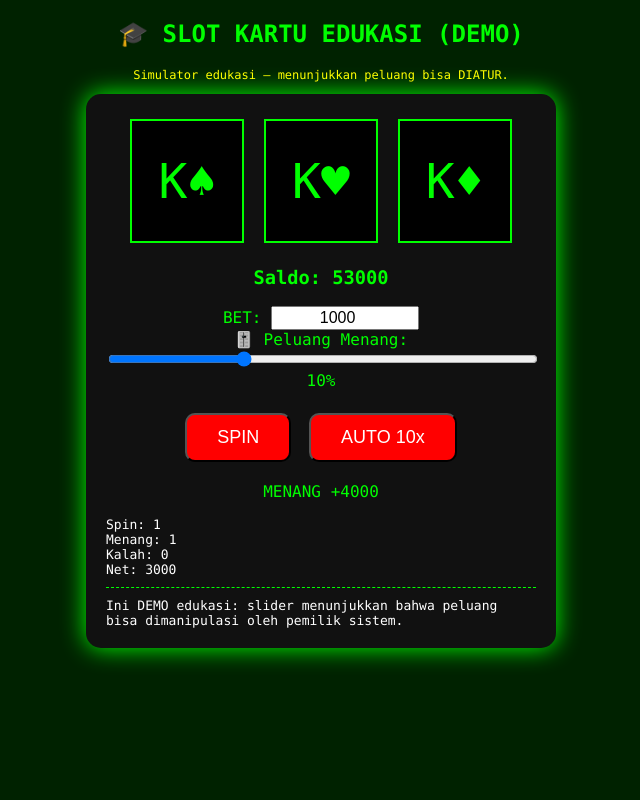
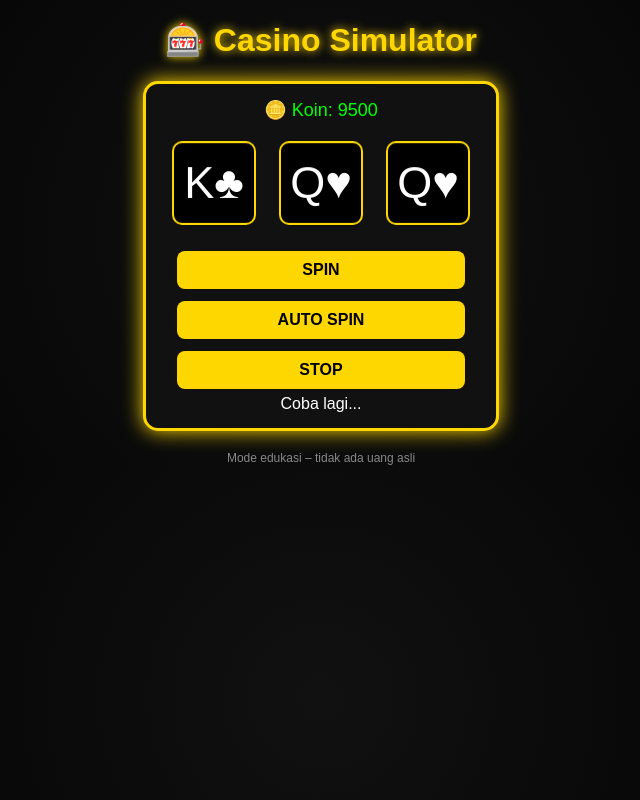
Before and after one commit to d400250014-collab/slot-main, a plain HTML site: page index.html in a window 1280 px wide. Both pictures are taken after a click on the button "SPIN". Shown: the whole page, without its empty margins (319-959 px from the left). Drawn offline with Linux system fonts and the light colour scheme.

Commit message:
update lagi

```diff
--- a/index.html
+++ b/index.html
@@ -1,118 +1,140 @@
 <!DOCTYPE html>
-<html>
+<html lang="id">
 <head>
 <meta charset="UTF-8">
-<title>Slot Kartu Edukasi</title>
+<meta name="viewport" content="width=device-width, initial-scale=1.0">
+<title>Casino Simulator Edukasi</title>
+
 <style>
-body{background:#020;color:#0f0;font-family:Consolas;text-align:center;}
-.machine{width:430px;margin:auto;padding:20px;border-radius:15px;background:#111;box-shadow:0 0 25px #0f0;}
-.reel span{display:inline-block;width:110px;height:120px;font-size:48px;line-height:120px;border:2px solid #0f0;margin:5px;background:black;}
-button{background:red;color:white;padding:12px 30px;font-size:18px;border-radius:10px;margin:4px;cursor:pointer;}
-input{width:140px;text-align:center;font-size:16px;}
-.warning{color:yellow;font-size:12px;}
-.stat,.edu{text-align:left;color:white;font-size:13px;margin-top:10px;}
-.edu{border-top:1px dashed #0f0;padding-top:10px;}
-.slider{width:100%;}
-.spinAnim{animation:spin .2s linear infinite;}
-@keyframes spin{from{transform:translateY(0);}to{transform:translateY(10px);}}
-.flash{box-shadow:0 0 25px gold;}
+body{
+    margin:0;
+    background:radial-gradient(circle,#111,#000);
+    color:#fff;
+    font-family:Arial;
+    text-align:center;
+}
+h1{color:gold;text-shadow:0 0 10px gold;}
+.slot-box{
+    margin:20px auto;
+    width:320px;
+    background:#111;
+    border:3px solid gold;
+    border-radius:15px;
+    padding:15px;
+    box-shadow:0 0 20px gold;
+}
+.reels{
+    display:flex;
+    justify-content:space-around;
+    margin:20px 0;
+}
+.reel{
+    width:80px;height:80px;
+    background:#000;
+    border:2px solid gold;
+    border-radius:10px;
+    font-size:45px;
+    display:flex;
+    align-items:center;
+    justify-content:center;
+    animation:spin 0.5s infinite;
+}
+@keyframes spin{
+    0%{transform:rotateX(0deg)}
+    100%{transform:rotateX(360deg)}
+}
+button{
+    width:90%;
+    margin:6px;
+    padding:10px;
+    font-size:16px;
+    border:none;
+    border-radius:8px;
+    background:gold;
+    color:#000;
+    font-weight:bold;
+}
+button:active{transform:scale(0.95);}
+.balance{color:#0f0;font-size:18px;}
+.footer{font-size:12px;color:#888;margin-top:10px;}
 </style>
 </head>
 
 <body>
 
-<h2>🎓 SLOT KARTU EDUKASI (DEMO)</h2>
-<p class="warning">Simulator edukasi – menunjukkan peluang bisa DIATUR.</p>
+<h1>🎰 Casino Simulator</h1>
+<div class="slot-box">
+<div class="balance">🪙 Koin: <span id="bal">10000</span></div>
 
-<div class="machine" id="box">
-  <div class="reel">
-    <span id="a">A♠</span>
-    <span id="b">K♥</span>
-    <span id="c">Q♦</span>
+<div class="reels">
+<div class="reel" id="r1">🃏</div>
+<div class="reel" id="r2">🃏</div>
+<div class="reel" id="r3">🃏</div>
 </div>
 
-  <h3>Saldo: <span id="saldo">50000</span></h3>
+<button onclick="spin()">SPIN</button>
+<button onclick="autoStart()">AUTO SPIN</button>
+<button onclick="autoStop()">STOP</button>
 
-  BET:
-  <input type="number" id="bet" value="1000" min="100" step="100"><br>
-
-  🎚️ Peluang Menang:
-  <input type="range" id="rate" min="1" max="30" value="10" class="slider">
-  <span id="rateText">10%</span><br><br>
-
-  <button id="spinBtn">SPIN</button>
-  <button id="autoBtn">AUTO 10x</button>
-
-  <p id="msg"></p>
-
-  <div class="stat">
-    Spin: <span id="spinCount">0</span><br>
-    Menang: <span id="winCount">0</span><br>
-    Kalah: <span id="loseCount">0</span><br>
-    Net: <span id="netCount">0</span>
+<div id="msg"></div>
 </div>
 
-  <div class="edu">
-    Ini DEMO edukasi: slider menunjukkan bahwa peluang bisa dimanipulasi oleh pemilik sistem.
-  </div>
-</div>
+<div class="footer">Mode edukasi – tidak ada uang asli</div>
+
+<audio id="spinSound" src="https://assets.mixkit.co/sfx/preview/mixkit-arcade-game-jump-coin-216.wav"></audio>
+<audio id="winSound" src="https://assets.mixkit.co/sfx/preview/mixkit-winning-chimes-2015.wav"></audio>
 
 <script>
-let saldo=50000,spin=0,win=0,lose=0,net=0;
+let symbols = ["A♠","K♣","Q♥","J♦","7★","🃏"];
+let balance = 10000;
+let bet = 500;
+let winRate = 0.6; // 60% win chance (bisa diubah)
+let auto;
 
-const deck=["A","K","Q","J","10"];
-
-const saldoEl=document.getElementById("saldo");
-const spinEl=document.getElementById("spinCount");
-const winEl=document.getElementById("winCount");
-const loseEl=document.getElementById("loseCount");
-const netEl=document.getElementById("netCount");
-const msgEl=document.getElementById("msg");
-const rate=document.getElementById("rate");
-const rateText=document.getElementById("rateText");
-
-rate.oninput=()=>rateText.innerHTML=rate.value+"%";
-
-function spinOnce(){
-  let bet=parseInt(document.getElementById("bet").value);
-  if(isNaN(bet)||bet<100||saldo<bet)return;
-
-  spin++; saldo-=bet; net-=bet;
-
-  let isWin=Math.random()*100<parseInt(rate.value);
-
-  let v=deck[Math.floor(Math.random()*deck.length)];
-  let a=document.getElementById("a");
-  let b=document.getElementById("b");
-  let c=document.getElementById("c");
-
-  if(isWin){
-    a.innerHTML=v+"♠"; b.innerHTML=v+"♥"; c.innerHTML=v+"♦";
-    let w=bet*4; saldo+=w; net+=w; win++;
-    msgEl.innerHTML="MENANG +" + w;
-  }else{
-    a.innerHTML=deck[Math.floor(Math.random()*5)]+"♠";
-    b.innerHTML=deck[Math.floor(Math.random()*5)]+"♥";
-    c.innerHTML=deck[Math.floor(Math.random()*5)]+"♦";
-    lose++; msgEl.innerHTML="KALAH";
+function rand(){
+ return symbols[Math.floor(Math.random()*symbols.length)];
 }
 
-  saldoEl.innerHTML=saldo;
-  spinEl.innerHTML=spin;
-  winEl.innerHTML=win;
-  loseEl.innerHTML=lose;
-  netEl.innerHTML=net;
+function spin(){
+ if(balance < bet){msg("Koin habis!"); return;}
+ balance -= bet;
+ document.getElementById("spinSound").play();
+
+ let win = Math.random() < winRate;
+
+ if(win){
+   let s = rand();
+   setReel(s,s,s);
+   let prize = bet*3;
+   balance += prize;
+   document.getElementById("winSound").play();
+   msg("MENANG +"+prize+" 🪙");
+ }else{
+   setReel(rand(),rand(),rand());
+   msg("Coba lagi...");
+ }
+ update();
 }
 
-document.getElementById("spinBtn").onclick=spinOnce;
+function setReel(a,b,c){
+ r1.innerText=a; r2.innerText=b; r3.innerText=c;
+}
 
-document.getElementById("autoBtn").onclick=()=>{
-  let i=0;
-  let t=setInterval(()=>{
-    if(i>=10){clearInterval(t);return;}
-    spinOnce(); i++;
-  },500);
-};
+function update(){
+ document.getElementById("bal").innerText = balance;
+}
+
+function msg(t){
+ document.getElementById("msg").innerText=t;
+}
+
+function autoStart(){
+ auto = setInterval(spin,900);
+}
+function autoStop(){
+ clearInterval(auto);
+}
 </script>
+
 </body>
 </html>
```
Lines whose indentation alone changed are shown as unchanged.
